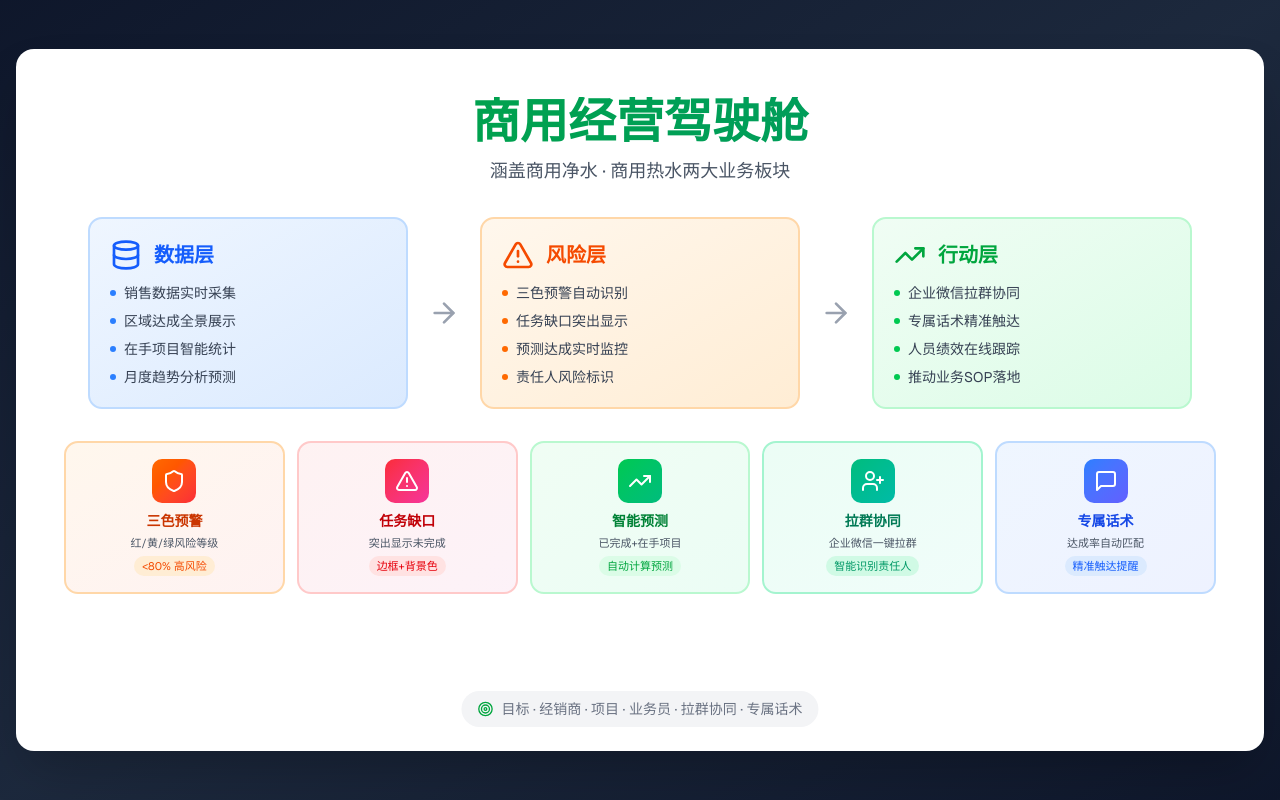
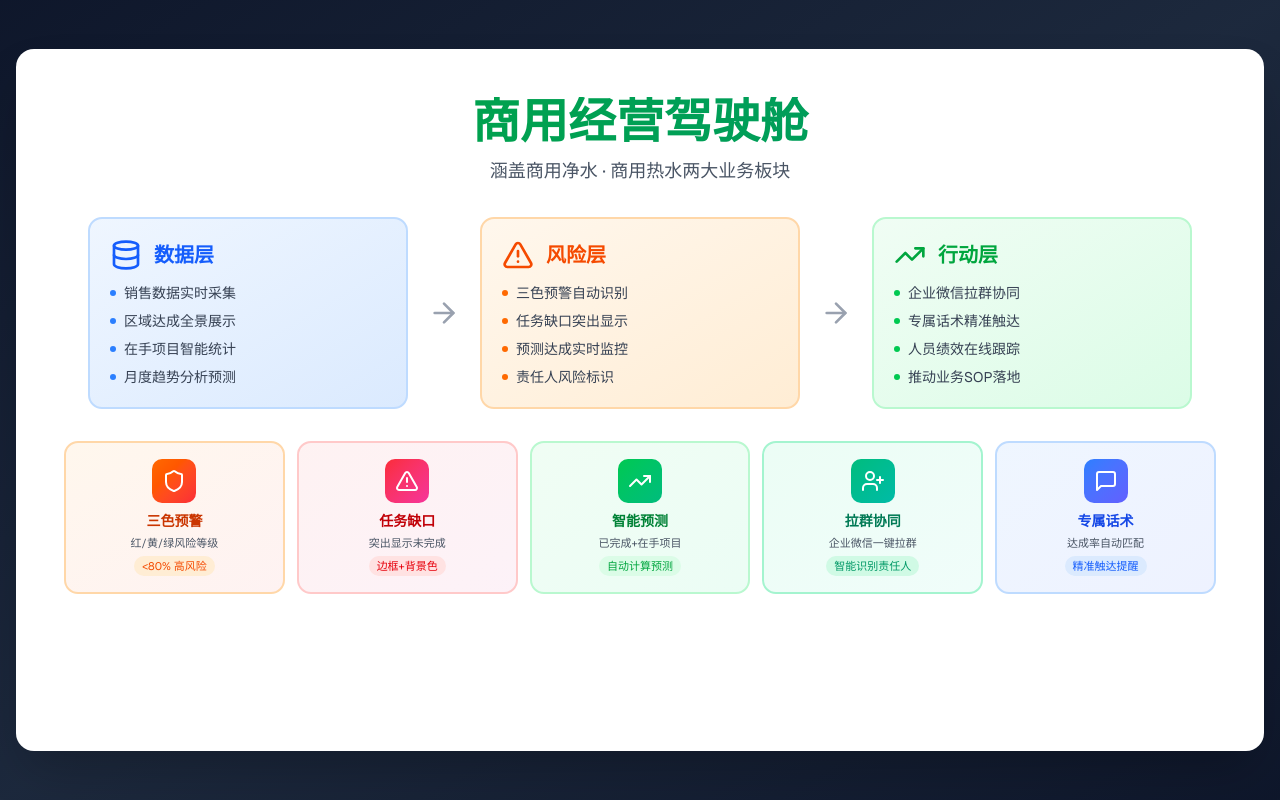
Before and after one commit to navylee1990/coze_jsc, a Next.js app: page /ppt in a window 1280 px wide. Built offline with nearby package versions, Linux system fonts and the light colour scheme.

Commit message:
feat: 删除PPT底部标语

```diff
--- a/src/app/ppt/page.tsx
+++ b/src/app/ppt/page.tsx
@@ -192,14 +192,6 @@ export default function PPTPage() {
               </div>
             </div>
           </div>
-
-          {/* 底部标语 */}
-          <div className="absolute bottom-6 left-1/2 transform -translate-x-1/2">
-            <div className="flex items-center gap-2 text-sm text-gray-500 bg-gray-100 px-4 py-2 rounded-full">
-              <Target className="w-4 h-4 text-green-600" />
-              <span>目标 · 经销商 · 项目 · 业务员 · 拉群协同 · 专属话术</span>
-            </div>
-          </div>
         </div>
       </div>
     </div>
```
